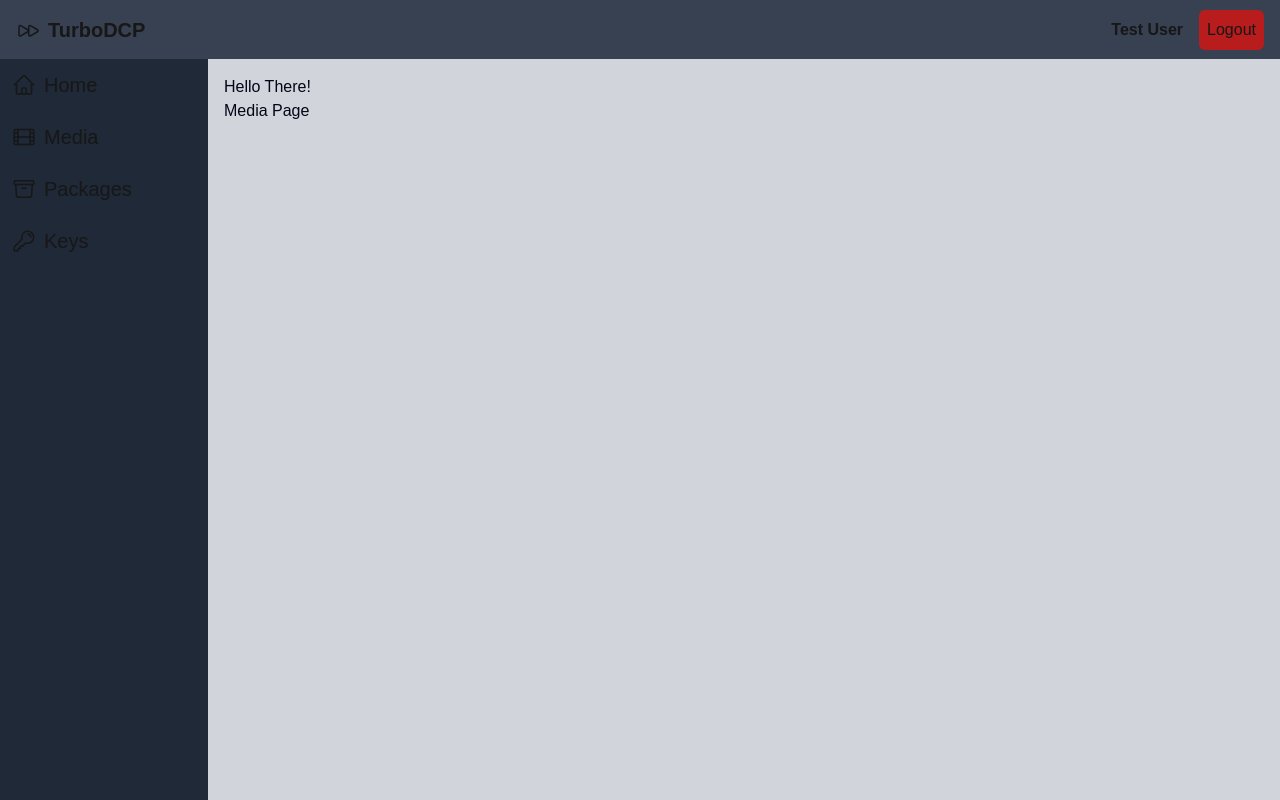
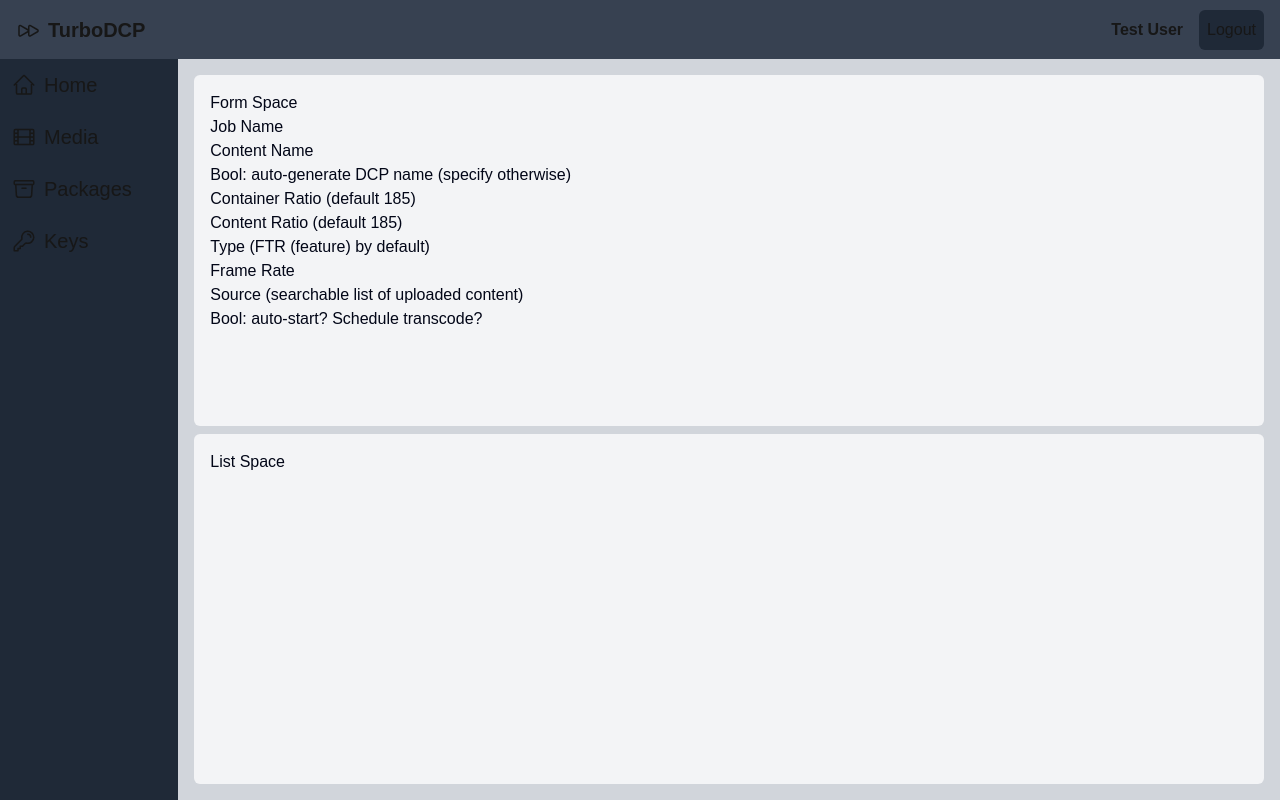
Before and after one commit to kevinharv/turboDCP, a Next.js app in the folder client/: page /dashboard/media in a window 1280 px wide. Built offline with nearby package versions, Linux system fonts and the light colour scheme.

Commit message:
wip: main content layout

```diff
--- a/client/app/dashboard/(content)/layout.tsx
+++ b/client/app/dashboard/(content)/layout.tsx
@@ -5,8 +5,7 @@ export default function DashboardContentLayout({
 }) {
 
   return (
-    <section className="flex flex-col h-full text-slate-950 p-4">
-        <h1>Hello There!</h1>
+    <section className="flex flex-col h-full w-full text-slate-950 p-4">
         {children}
     </section>
   );
--- a/client/app/dashboard/(content)/media/page.tsx
+++ b/client/app/dashboard/(content)/media/page.tsx
@@ -2,6 +2,23 @@
 
 export default function Media() {
     return (
-        <div>Media Page</div>
+        <>
+            <div className="w-full h-1/2 mb-1 bg-gray-100 rounded-md p-4">
+                <h1>Form Space</h1>
+                <h2>Job Name</h2>
+                <h2>Content Name</h2>
+                <h2>Bool: auto-generate DCP name (specify otherwise)</h2>
+                <h2>Container Ratio (default 185)</h2>
+                <h2>Content Ratio (default 185)</h2>
+                <h2>Type (FTR (feature) by default)</h2>
+                <h2>Frame Rate</h2>
+                <h2>Source (searchable list of uploaded content)</h2>
+                <h2>Bool: auto-start? Schedule transcode?</h2>
+            </div>
+
+            <div className="w-full h-1/2 mt-1 bg-gray-100 rounded-md p-4">
+                <h1>List Space</h1>
+            </div>
+        </>
     );
 }
--- a/client/app/dashboard/layout.tsx
+++ b/client/app/dashboard/layout.tsx
@@ -43,7 +43,7 @@ export default function DashboardLayout({
             <strong>{name}</strong>
 
           </span>
-          <button className="mr-4 p-2 rounded-md bg-red-700">Logout</button>
+          <button className="mr-4 p-2 rounded-md bg-gray-800">Logout</button>
         </div>
       </div>
 
@@ -75,7 +75,6 @@ export default function DashboardLayout({
           </Link>
         </nav>
 
-
         {children}
       </section>
     </section>
```
